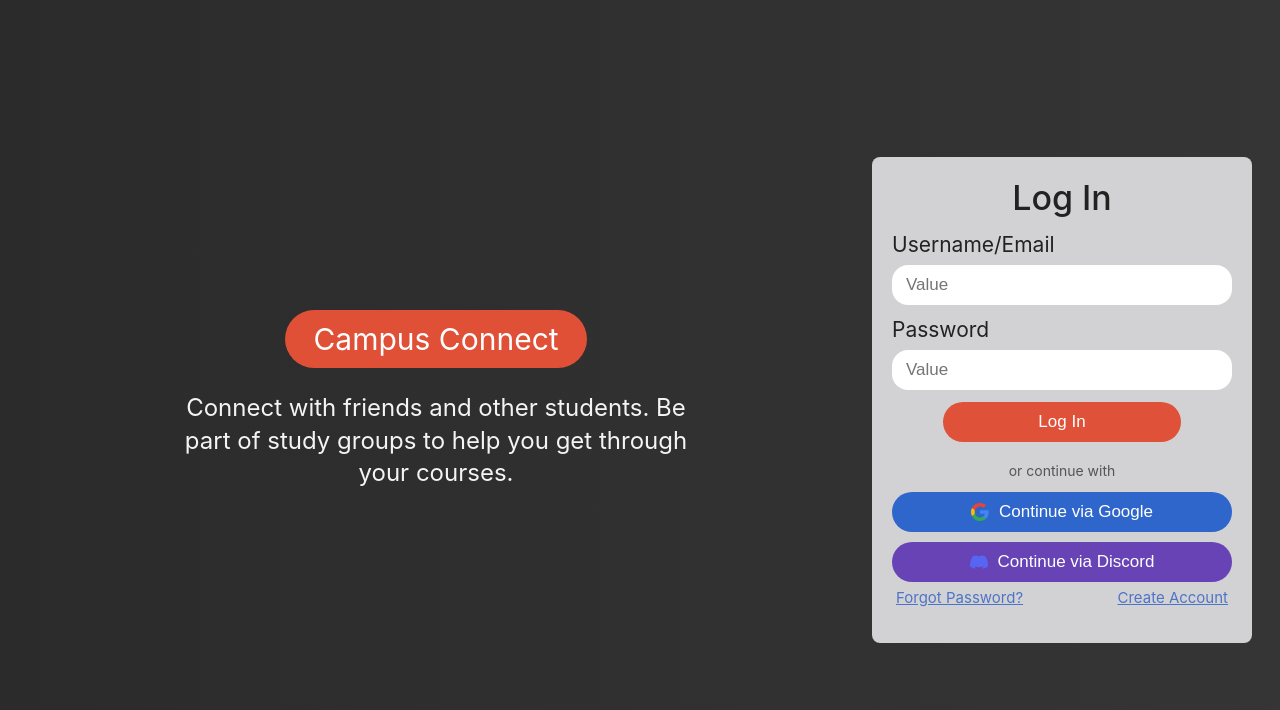
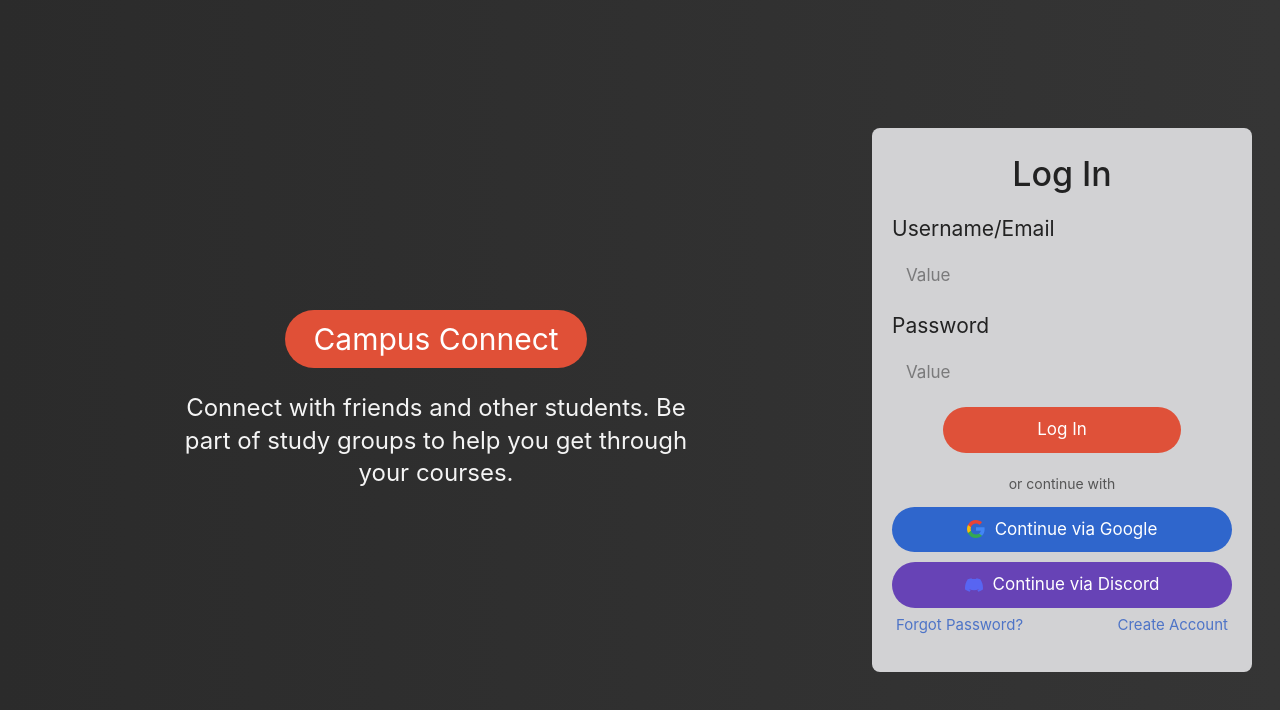
Before and after one commit to toosh-legacy/SWE_grp8_final_prog, a Next.js app: page / in a window 1280 px wide. Shown: the top 710 px of the page. Built offline with nearby package versions, Linux system fonts and the light colour scheme; no server answers.

Commit message:
fix(settings): restore Tailwind stylesheet for settings UI
Import minimal app/globals.css (@import tailwindcss + dark variant) and wire it in root layout so Tailwind utility classes render. Regenerate package-lock after merge.

```diff
--- /dev/null
+++ b/app/globals.css
@@ -0,0 +1,3 @@
+@import "tailwindcss";
+
+@custom-variant dark (&:where(.dark, .dark *));
--- a/app/layout.tsx
+++ b/app/layout.tsx
@@ -1,6 +1,7 @@
 import type { Metadata } from "next";
 import { Providers } from "@/components/providers";
 import "@/styles.css";
+import "./globals.css";
 
 export const metadata: Metadata = {
   title: "Campus Connect",
@@ -11,7 +12,7 @@ export default function RootLayout({
   children,
 }: Readonly<{ children: React.ReactNode }>) {
   return (
-    <html lang="en">
+    <html lang="en" suppressHydrationWarning>
       <body>
         <Providers>{children}</Providers>
       </body>
```
Also changed, not shown: 1 other file (tests, documents, lock files or other folders).
